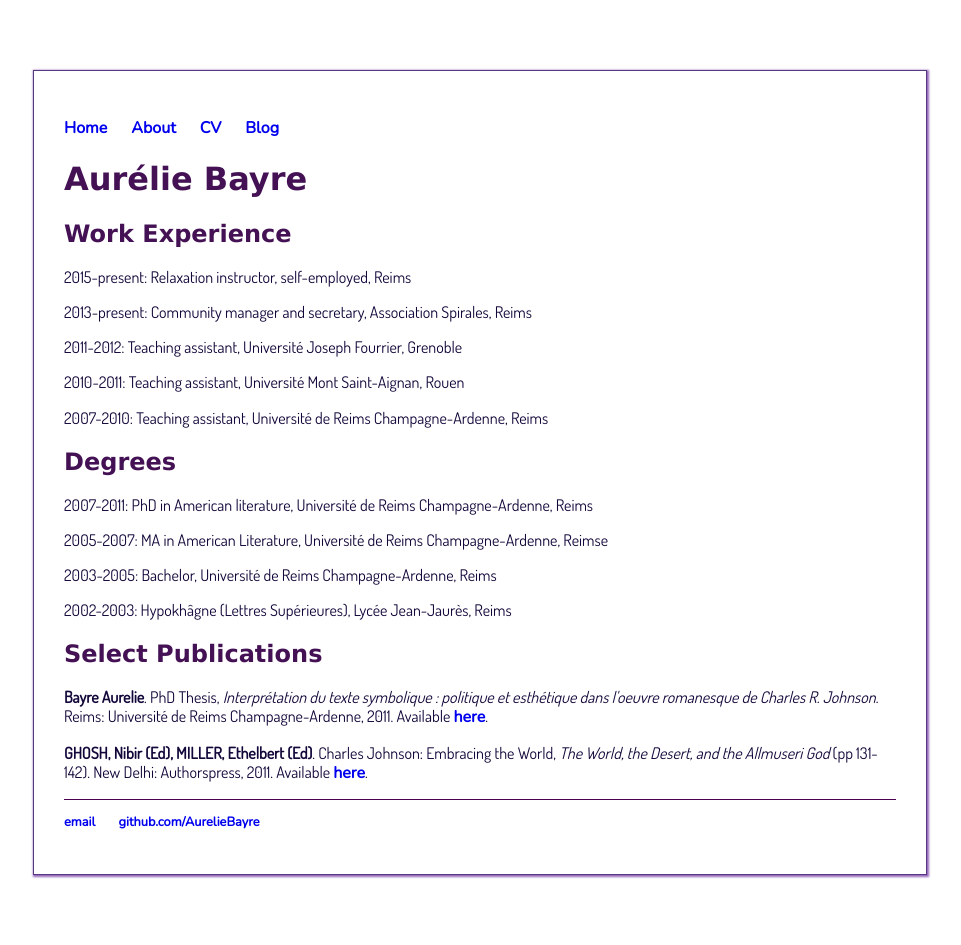
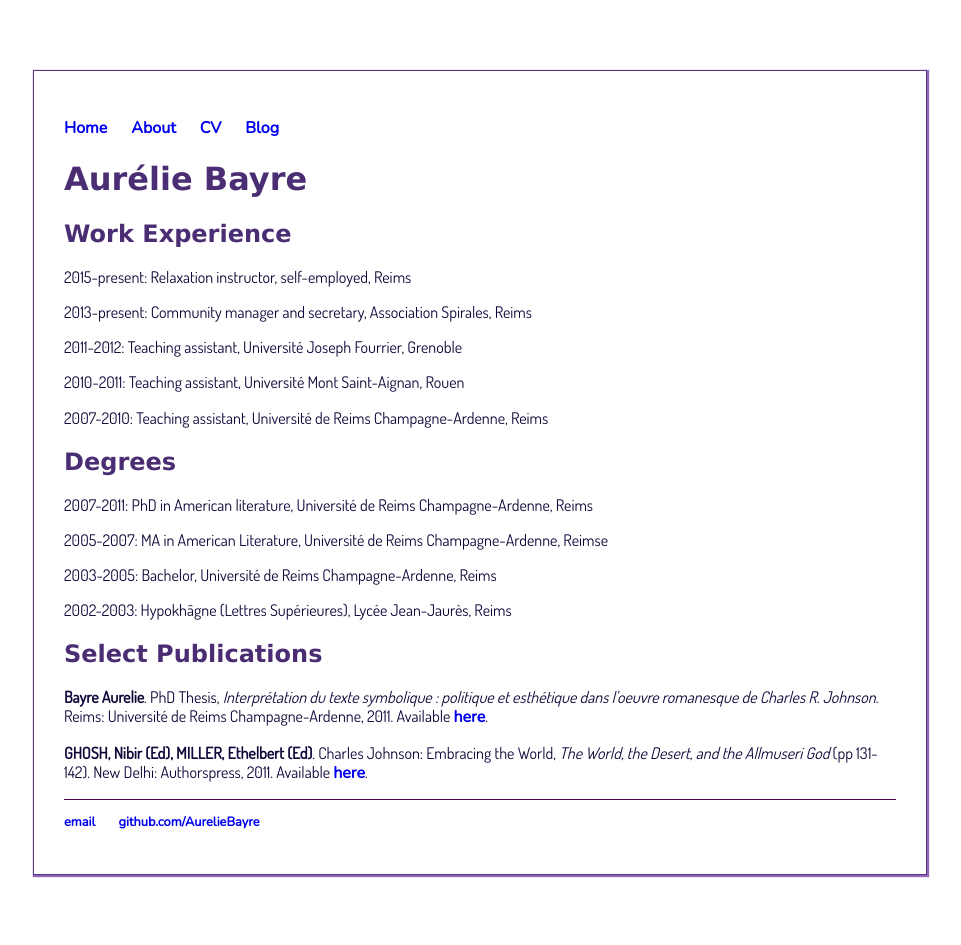
Before and after one commit to AurelieBayre/aurelieBayre.github.io, a Jekyll site: the page built from cv/index.html, in a window 1280 px wide. Shown: the whole page, without its empty margins (160-1121 px from the left). Built offline with Jekyll 4.4.1, drawn with Linux system fonts in a browser that asks for light colours.

Commit message:
Update main.css

```diff
--- a/css/main.css
+++ b/css/main.css
@@ -2,7 +2,7 @@ body {
     border-style : solid;
     border-width: 1px;
     border-color: #553982;
-    box-shadow: 1px 1px 2px 1px #9365B8;
+    box-shadow: 1px 1px 1px 1px #9365B8;
     color: #4B2D73;
     margin: 70px auto;
     padding: 30px;
@@ -29,7 +29,7 @@ a:hover {
     text-decoration: underline;
 }
 h1, h2 {
-    color: #441154;
+
     font-family:'Lucida Sans Unicode', 'Lucida Grande', 'Sans-Serif';
 }
 h1 {
```
